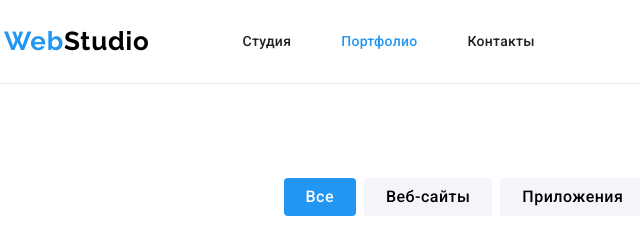
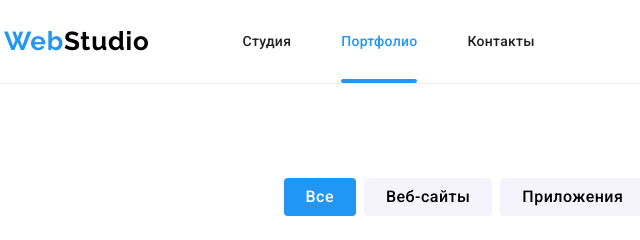
Before and after one commit to Mykhailo-Nahorniak/goit-markup-hw-05, a plain HTML site: page portfolio.html in a window 1280 px wide. Shown: the top 240 px of the page, 51-691 px from the left. Drawn offline with nearby package versions, Linux system fonts and the light colour scheme.

Commit message:
add active page underline

```diff
--- a/css/styles.css
+++ b/css/styles.css
@@ -176,6 +176,21 @@ header .company-logo .secondary-color {
 
 .link.current {
   color: var(--accent-color);
+  position: relative;
+}
+
+.link.current::after {
+  content: '';
+
+  position: absolute;
+  left: 0;
+  bottom: 0;
+
+  width: 100%;
+  height: 4px;
+  border-radius: 2px;
+
+  background-color: var(--accent-color);
 }
 
 /* ---------------- HERO ---------------- */
```
